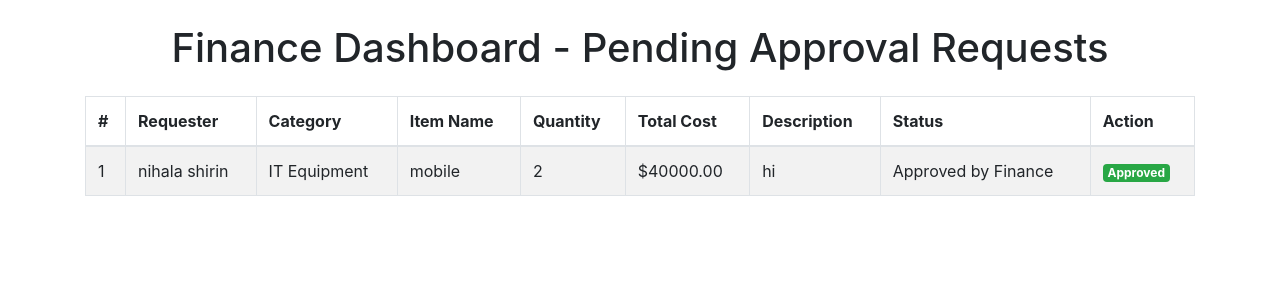
After one commit to nihala45/Inventory-Procurement-System, a Django app: page /finance_dashboard/ in a window 1280 px wide. The commit adds this page. Shown: the top 300 px of the page. Run offline with Django 5.2, Linux system fonts and the light colour scheme; data comes from the database, SQL or seed files in the repository; both versions use the stored data as it was after the commit; some libraries are stand-ins or nearby versions.

Commit message:
completed this

```diff
--- a/core/models.py
+++ b/core/models.py
@@ -1,5 +1,7 @@
 from django.db import models
 from django.contrib.auth.models import User
+from django.utils import timezone
+
 
 class Department(models.Model):
     name = models.CharField(max_length=100)
@@ -21,10 +23,30 @@ class Vendor(models.Model):
 class FinanceUser(models.Model):
     user = models.OneToOneField(User, on_delete=models.CASCADE)
     department = models.ForeignKey(Department, on_delete=models.CASCADE)  # Link to department if needed
-    is_approver = models.BooleanField(default=False)  # Can approve requests
+    is_approver = models.BooleanField(default=False)
 
     def __str__(self):
         return f"{self.user.username} (Finance)"
+
+# class PurchaseOrder(models.Model):
+#     procurement_request = models.OneToOneField(ProcurementRequest, on_delete=models.CASCADE)
+#     po_number = models.CharField(max_length=100, unique=True)
+#     generated_date = models.DateField(default=timezone.now)
+#     vendor = models.ForeignKey('Vendor', on_delete=models.CASCADE)
+#     total_amount = models.DecimalField(max_digits=10, decimal_places=2)
+#     pdf_file = models.FileField(upload_to='purchase_orders/', null=True, blank=True)
+#     approval_date = models.DateTimeField(auto_now_add=True)
+
+#     def __str__(self):
+#         return f"PO {self.po_number} - Vendor: {self.vendor.name}"
+
+#     def save(self, *args, **kwargs):
+
+#         if not self.po_number:
+#             last_po = PurchaseOrder.objects.order_by('-id').first()
+#             next_po_number = f"PO-{timezone.now().year}-{(last_po.id + 1 if last_po else 1):03d}"
+#             self.po_number = next_po_number
+#         super().save(*args, **kwargs)
 
 class ITEquipmentDetails(models.Model):
     name = models.CharField(max_length=100)
@@ -49,6 +71,7 @@ STATUS_CHOICES = [
     ('Pending Department Approval', 'Pending Department Approval'),
     ('Rejected by Department', 'Rejected by Department'),
     ('Pending Finance Approval', 'Pending Finance Approval'),
+    ('Approved by Finance', 'Approved by Finance'),
     ('Rejected by Finance', 'Rejected by Finance'),
     ('PO Generated', 'PO Generated'),
     ('Fulfilled', 'Fulfilled'),
--- /dev/null
+++ b/core/templates/finance_dashboard.html
@@ -0,0 +1,104 @@
+<!DOCTYPE html>
+<html lang="en">
+<head>
+    <meta charset="UTF-8">
+    <meta name="viewport" content="width=device-width, initial-scale=1.0">
+    <title>Finance Dashboard</title>
+    <link href="https://stackpath.bootstrapcdn.com/bootstrap/4.5.2/css/bootstrap.min.css" rel="stylesheet">
+</head>
+<body>
+
+{% block content %}
+<div class="container mt-4">
+    <h1 class="text-center mb-4">Finance Dashboard - Pending Approval Requests</h1>
+
+    <table class="table table-bordered table-striped">
+        <thead>
+            <tr>
+                <th>#</th>
+                <th>Requester</th>
+                <th>Category</th>
+                <th>Item Name</th>
+                <th>Quantity</th>
+                <th>Total Cost</th>
+                <th>Description</th>
+                <th>Status</th>
+                <th>Action</th>
+            </tr>
+        </thead>
+        <tbody>
+            {% for request in requests %}
+            <tr>
+                <td>{{ forloop.counter }}</td>
+                <td>{{ request.requester }}</td>
+                <td>{{ request.category }}</td>
+                <td>{{ request.get_equipment_name }}</td>
+                <td>{{ request.quantity }}</td>
+                <td>${{ request.total_cost|floatformat:2 }}</td>
+                <td>{{ request.description }}</td>
+                <td>{{ request.status }}</td>
+                <td>
+                    {% if request.status == 'Approved by Finance' %}
+                        <span class="badge badge-success">Approved</span>
+                    {% elif request.status == 'Rejected by Finance' %}
+                        <span class="badge badge-danger">Rejected</span>
+                    {% else %}
+                        <a href="{% url 'approve_request' request.id %}" class="btn btn-success btn-sm">Approve</a>
+                        <button class="btn btn-danger btn-sm" data-toggle="modal" data-target="#rejectModal" data-request-id="{{ request.id }}">Reject</button>
+                    {% endif %}
+                </td>
+            </tr>
+            {% endfor %}
+        </tbody>
+    </table>
+
+    <!-- Reject Modal -->
+    <div class="modal fade" id="rejectModal" tabindex="-1" role="dialog" aria-labelledby="rejectModalLabel" aria-hidden="true">
+        <div class="modal-dialog" role="document">
+            <form method="post" id="rejectForm">
+                {% csrf_token %}
+                <div class="modal-content">
+                    <div class="modal-header">
+                        <h5 class="modal-title" id="rejectModalLabel">Reject Procurement Request</h5>
+                        <button type="button" class="close" data-dismiss="modal" aria-label="Close">
+                            <span aria-hidden="true">&times;</span>
+                        </button>
+                    </div>
+                    <div class="modal-body">
+                        <input type="hidden" id="request_id" name="request_id">
+                        <div class="form-group">
+                            <label for="rejection_reason">Rejection Reason:</label>
+                            <textarea id="rejection_reason" name="rejection_reason" class="form-control" rows="4" required></textarea>
+                        </div>
+                    </div>
+                    <div class="modal-footer">
+                        <button type="submit" class="btn btn-danger">Reject</button>
+                    </div>
+                </div>
+            </form>
+        </div>
+    </div>
+</div>
+
+<!-- Scripts -->
+<script src="https://code.jquery.com/jquery-3.5.1.slim.min.js"></script>
+<script src="https://cdn.jsdelivr.net/npm/@popperjs/core@2.5.4/dist/umd/popper.min.js"></script>
+<script src="https://stackpath.bootstrapcdn.com/bootstrap/4.5.2/js/bootstrap.min.js"></script>
+
+<script>
+    $('#rejectModal').on('show.bs.modal', function (event) {
+        var button = $(event.relatedTarget);
+        var requestId = button.data('request-id');
+        var modal = $(this);
+
+        modal.find('#request_id').val(requestId);
+
+        // Dynamically update form action
+        var formAction = '/reject_request/' + requestId + '/';
+        modal.find('form').attr('action', formAction);
+    });
+</script>
+{% endblock %}
+
+</body>
+</html>
--- a/core/urls.py
+++ b/core/urls.py
@@ -8,5 +8,7 @@ urlpatterns = [
     path('view_departments/', views.view_departments, name='view_departments'),
     path('department_details/<int:dep_id>/', views.department_details, name='department_details'),
     path('update-status/<int:request_id>/', views.update_status, name='update_status'),
-
+    path('finance_dashboard/', views.finance_dashboard, name='finance_dashboard'),
+    path('approve_request/<int:id>/', views.approve_request, name='approve_request'),
+    path('reject_request/<int:request_id>/', views.reject_request, name='reject_request'),
 ]
--- a/core/views.py
+++ b/core/views.py
@@ -113,12 +113,88 @@ def department_details(request, dep_id):
 
 
 def update_status(request, request_id):
-
     procurement_request = get_object_or_404(ProcurementRequest, id=request_id)
 
     if request.method == 'POST':
-        new_status = request.POST.get('status')
-        if new_status:
-            procurement_request.status = new_status
-            procurement_request.save()
-            return redirect('department_details', department_id=ProcurementRequest.department.id)
+        if procurement_request.department.budget > procurement_request.total_cost:
+            new_status = request.POST.get('status')
+            if new_status:
+                procurement_request.status = new_status
+                procurement_request.save()
+                return JsonResponse({'success': True, 'message': 'Status updated successfully'})
+
+    return JsonResponse({'success': False, 'message': 'Failed to update status'})
+
+
+
+
+def finance_dashboard(request):
+    # include all requests in any of these statuses
+    procurement_requests = ProcurementRequest.objects.filter(
+        status__in=[
+            'Pending Finance Approval',
+            'Approved by Finance',
+            'Rejected by Finance'
+        ]
+    )
+    print(procurement_requests, 'hiiiiiiiiiiiiiiiiiiiiiiiiiiiiiiii')
+    return render(request, 'finance_dashboard.html', {
+        'requests': procurement_requests
+    })
+
+
+
+def approve_request(request, id):
+    procurement = ProcurementRequest.objects.get(id=id)
+    procurement.status = 'Approved by Finance'
+    procurement.save()
+    return redirect('finance_dashboard')
+
+def reject_request(request):
+    if request.method == 'POST':
+        req_id = request.POST.get('request_id')
+        reason = request.POST.get('rejection_reason')
+        req = get_object_or_404(ProcurementRequest, id=req_id)
+        req.status = 'Rejected by Finance'
+        # Optionally save the reason (if you have a rejection_reason field)
+        # req.rejection_reason = reason
+        req.save()
+    return redirect('finance_dashboard')
+
+
+# def approve_requests(request, request_id):
+#     procurement_request = get_object_or_404(ProcurementRequest, id=request_id)
+
+#     # Ensure that the request is in "Pending Finance Approval" status
+#     if procurement_request.status != 'Pending Finance Approval':
+#         return JsonResponse({'success': False, 'message': 'This request is not pending finance approval.'})
+
+#     # Check if the procurement request total cost is within the department's budget
+#     if procurement_request.total_cost <= procurement_request.department.budget:
+#         # Approve the request and update its status
+#         procurement_request.status = 'Approved by Finance'
+#         procurement_request.save()
+
+
+#         vendor = Vendor.objects.first()
+#         po = PurchaseOrder.objects.create(
+#             procurement_request=procurement_request,
+#             vendor=vendor,
+#             total_amount=procurement_request.total_cost
+#         )
+
+
+#         return JsonResponse({'success': True, 'message': 'Request approved and PO generated successfully.'})
+
+#     else:
+
+#         procurement_request.status = 'Rejected by Finance'
+#         procurement_request.save()
+
+
+#         finance_approval, created = FinanceApproval.objects.get_or_create(procurement_request=procurement_request)
+#         finance_approval.status = 'Rejected'
+#         finance_approval.rejection_reason = 'Exceeded department budget.'
+#         finance_approval.save()
+
+#         return JsonResponse({'success': False, 'message': 'Request exceeds the department’s budget. It has been rejected.'})
```
Also changed, not shown: core/templates/department_details.html (+36 -2 lines), db.sqlite3.
